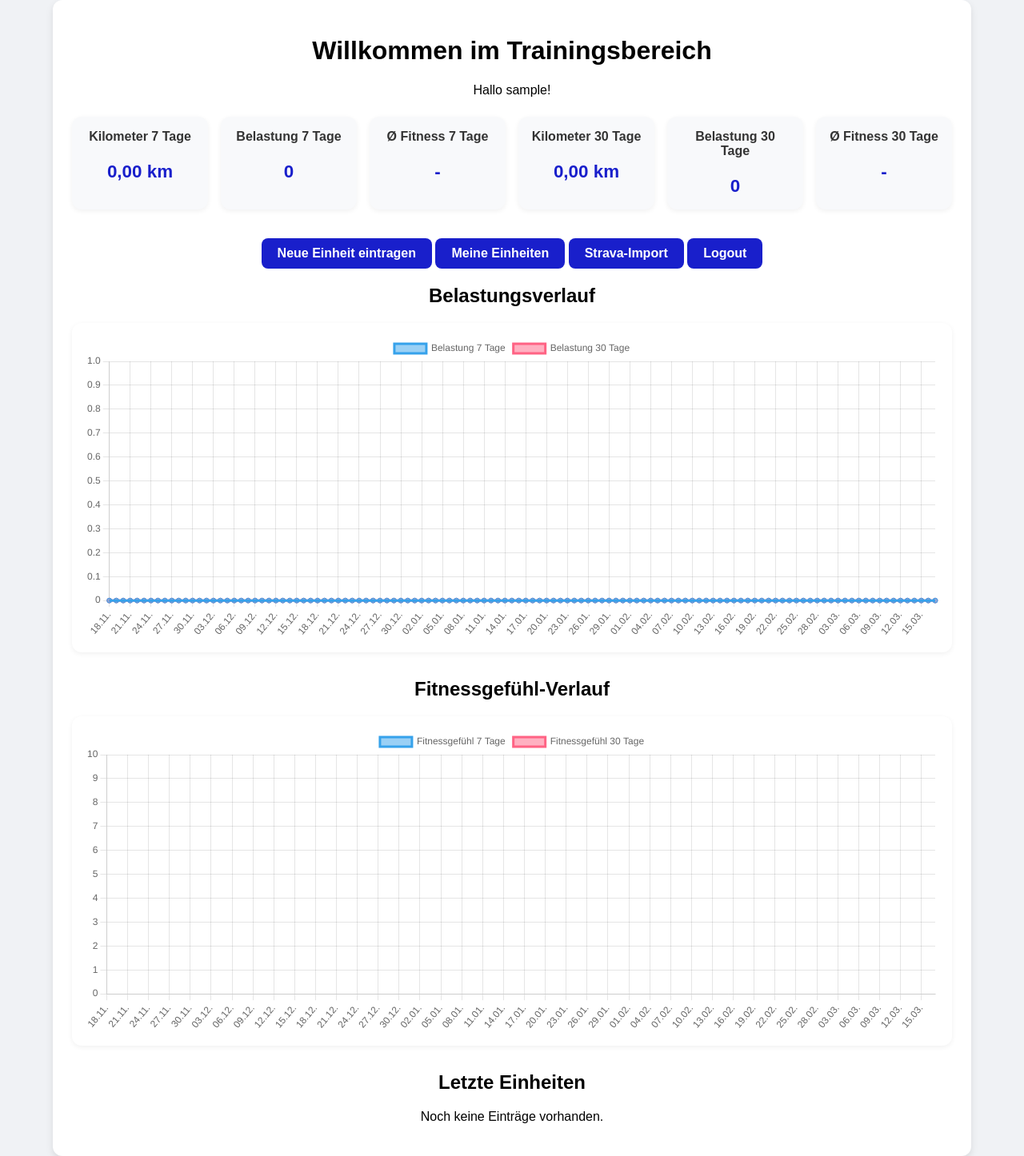
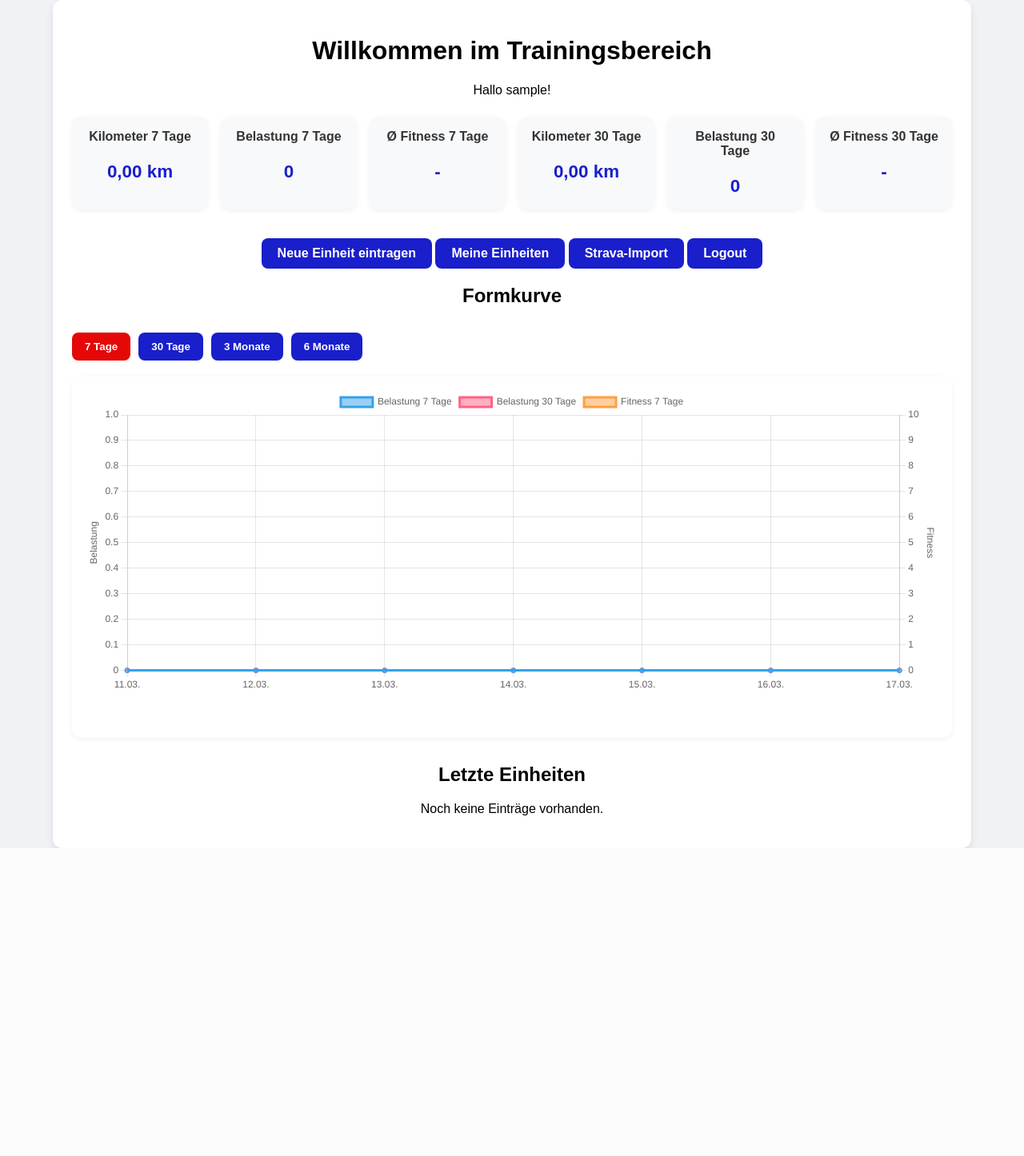
Before and after one commit to maximilianjung2/git_test_repo, a PHP site: page /Training/dashboard.php in a window 1280 px wide. Shown: the whole page at 80% size. After the commit the page ends 1061 px from the top, so only its background shows below. Run offline with PHP 8.4, Linux system fonts and the light colour scheme; the visitor is signed in with stand-in values (Sample User, id 1); data that the repository does not hold is empty.

Commit message:
Grafik überarbeitet

```diff
--- a/spvgg1879lauftreff/Training/assets/css/training.css
+++ b/spvgg1879lauftreff/Training/assets/css/training.css
@@ -172,3 +172,40 @@ input[type="range"][form] {
     width: 100% !important;
     max-height: 380px;
 }
+
+.chart-toolbar {
+    display: flex;
+    gap: 10px;
+    flex-wrap: wrap;
+    margin: 12px 0 18px 0;
+}
+
+.chart-range-btn {
+    display: inline-block;
+    padding: 10px 16px;
+    background-color: #191fcb;
+    color: white;
+    border: none;
+    border-radius: 8px;
+    font-weight: bold;
+    cursor: pointer;
+}
+
+.chart-range-btn:hover,
+.chart-range-btn.active {
+    background-color: #e60707;
+}
+
+.chart-card {
+    background: #fff;
+    border-radius: 12px;
+    padding: 16px;
+    box-shadow: 0 2px 6px rgba(0,0,0,0.06);
+    margin: 20px 0 32px 0;
+    height: 420px;
+}
+
+.chart-card canvas {
+    width: 100% !important;
+    height: 100% !important;
+}
--- a/spvgg1879lauftreff/Training/dashboard.php
+++ b/spvgg1879lauftreff/Training/dashboard.php
@@ -65,7 +65,7 @@ $recentEntries = $recentStmt->fetchAll();
 
 /*
 |--------------------------------------------------------------------------
-| Basisdaten für Charts: Tageswerte der letzten 120 Tage
+| Basisdaten für kombinierte Grafik: letzte 180 Tage
 |--------------------------------------------------------------------------
 */
 $dailyStmt = $pdo->prepare("
@@ -82,18 +82,13 @@ $dailyStmt = $pdo->prepare("
     FROM training_entries
     WHERE user_id = :user_id
       AND is_hidden = 0
-      AND activity_date >= DATE_SUB(CURDATE(), INTERVAL 119 DAY)
+      AND activity_date >= DATE_SUB(CURDATE(), INTERVAL 179 DAY)
     GROUP BY activity_date
     ORDER BY activity_date ASC
 ");
 $dailyStmt->execute(['user_id' => $userId]);
 $dailyRows = $dailyStmt->fetchAll();
 
-/*
-|--------------------------------------------------------------------------
-| Lückenlose Zeitreihe erzeugen
-|--------------------------------------------------------------------------
-*/
 $dailyMap = [];
 foreach ($dailyRows as $row) {
     $dailyMap[$row['activity_date']] = [
@@ -106,17 +101,15 @@ $labels = [];
 $load7 = [];
 $load30 = [];
 $fitness7 = [];
-$fitness30 = [];
 
 $start = new DateTime();
-$start->modify('-119 days');
+$start->modify('-179 days');
 
 $loadWindow7 = [];
 $loadWindow30 = [];
 $fitnessWindow7 = [];
-$fitnessWindow30 = [];
 
-for ($i = 0; $i < 120; $i++) {
+for ($i = 0; $i < 180; $i++) {
     $date = clone $start;
     $date->modify("+{$i} days");
     $dateKey = $date->format('Y-m-d');
@@ -136,28 +129,17 @@ for ($i = 0; $i < 120; $i++) {
         array_shift($loadWindow30);
     }
 
-    if ($dayFitness !== null) {
     $fitnessWindow7[] = $dayFitness;
-        $fitnessWindow30[] = $dayFitness;
-    }
-
     if (count($fitnessWindow7) > 7) {
         array_shift($fitnessWindow7);
     }
 
-    if (count($fitnessWindow30) > 30) {
-        array_shift($fitnessWindow30);
-    }
+    $fitnessValues7 = array_values(array_filter($fitnessWindow7, static fn($v) => $v !== null));
 
     $load7[] = round(array_sum($loadWindow7), 1);
     $load30[] = round(array_sum($loadWindow30), 1);
-
-    $fitness7[] = count($fitnessWindow7) > 0
-        ? round(array_sum($fitnessWindow7) / count($fitnessWindow7), 2)
-        : null;
-
-    $fitness30[] = count($fitnessWindow30) > 0
-        ? round(array_sum($fitnessWindow30) / count($fitnessWindow30), 2)
+    $fitness7[] = count($fitnessValues7) > 0
+        ? round(array_sum($fitnessValues7) / count($fitnessValues7), 2)
         : null;
 }
 
@@ -166,7 +148,6 @@ $chartData = [
     'load7' => $load7,
     'load30' => $load30,
     'fitness7' => $fitness7,
-    'fitness30' => $fitness30,
 ];
 ?>
 <!DOCTYPE html>
@@ -217,14 +198,16 @@ $chartData = [
             <a class="button" href="/training/logout.php">Logout</a>
         </p>
 
-        <h2>Belastungsverlauf</h2>
-        <div class="chart-card">
-            <canvas id="loadChart"></canvas>
+        <h2>Formkurve</h2>
+        <div class="chart-toolbar">
+            <button type="button" class="chart-range-btn active" data-range="7">7 Tage</button>
+            <button type="button" class="chart-range-btn" data-range="30">30 Tage</button>
+            <button type="button" class="chart-range-btn" data-range="90">3 Monate</button>
+            <button type="button" class="chart-range-btn" data-range="180">6 Monate</button>
         </div>
 
-        <h2>Fitnessgefühl-Verlauf</h2>
         <div class="chart-card">
-            <canvas id="fitnessChart"></canvas>
+            <canvas id="formChart"></canvas>
         </div>
 
         <h2>Letzte Einheiten</h2>
@@ -264,19 +247,44 @@ $chartData = [
     <script>
         const chartData = <?= json_encode($chartData, JSON_UNESCAPED_UNICODE) ?>;
 
-        new Chart(document.getElementById('loadChart'), {
+        function sliceLast(arr, range) {
+            return arr.slice(-range);
+        }
+
+        const ctx = document.getElementById('formChart');
+        let formChart;
+
+        function buildChart(range) {
+            const labels = sliceLast(chartData.labels, range);
+            const load7 = sliceLast(chartData.load7, range);
+            const load30 = sliceLast(chartData.load30, range);
+            const fitness7 = sliceLast(chartData.fitness7, range);
+
+            if (formChart) {
+                formChart.destroy();
+            }
+
+            formChart = new Chart(ctx, {
                 type: 'line',
                 data: {
-                labels: chartData.labels,
+                    labels: labels,
                     datasets: [
                         {
                             label: 'Belastung 7 Tage',
-                        data: chartData.load7,
+                            data: load7,
+                            yAxisID: 'yLoad',
                             tension: 0.25
                         },
                         {
                             label: 'Belastung 30 Tage',
-                        data: chartData.load30,
+                            data: load30,
+                            yAxisID: 'yLoad',
+                            tension: 0.25
+                        },
+                        {
+                            label: 'Fitness 7 Tage',
+                            data: fitness7,
+                            yAxisID: 'yFitness',
                             tension: 0.25
                         }
                     ]
@@ -287,45 +295,44 @@ $chartData = [
                         mode: 'index',
                         intersect: false
                     },
+                    maintainAspectRatio: false,
                     scales: {
-                    y: {
-                        beginAtZero: true
+                        yLoad: {
+                            type: 'linear',
+                            position: 'left',
+                            beginAtZero: true,
+                            title: {
+                                display: true,
+                                text: 'Belastung'
+                            }
+                        },
+                        yFitness: {
+                            type: 'linear',
+                            position: 'right',
+                            min: 0,
+                            max: 10,
+                            grid: {
+                                drawOnChartArea: false
+                            },
+                            title: {
+                                display: true,
+                                text: 'Fitness'
+                            }
                         }
                     }
                 }
             });
+        }
 
-        new Chart(document.getElementById('fitnessChart'), {
-            type: 'line',
-            data: {
-                labels: chartData.labels,
-                datasets: [
-                    {
-                        label: 'Fitnessgefühl 7 Tage',
-                        data: chartData.fitness7,
-                        tension: 0.25
-                    },
-                    {
-                        label: 'Fitnessgefühl 30 Tage',
-                        data: chartData.fitness30,
-                        tension: 0.25
-                    }
-                ]
-            },
-            options: {
-                responsive: true,
-                interaction: {
-                    mode: 'index',
-                    intersect: false
-                },
-                scales: {
-                    y: {
-                        min: 0,
-                        max: 10
-                    }
-                }
-            }
+        document.querySelectorAll('.chart-range-btn').forEach(button => {
+            button.addEventListener('click', () => {
+                document.querySelectorAll('.chart-range-btn').forEach(btn => btn.classList.remove('active'));
+                button.classList.add('active');
+                buildChart(parseInt(button.dataset.range, 10));
             });
+        });
+
+        buildChart(7);
     </script>
 </body>
 </html>
```
Also changed, not shown: 3 other files. Lines whose indentation alone changed are shown as unchanged.
